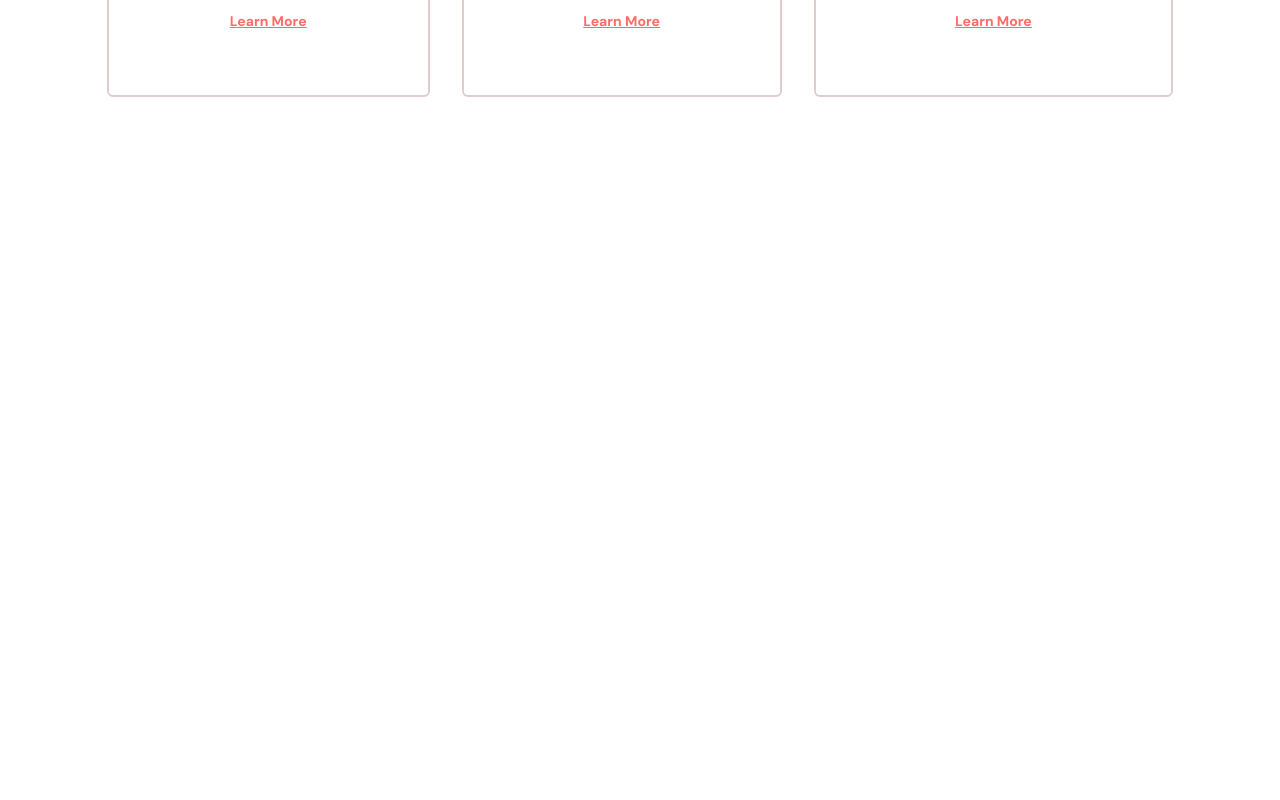
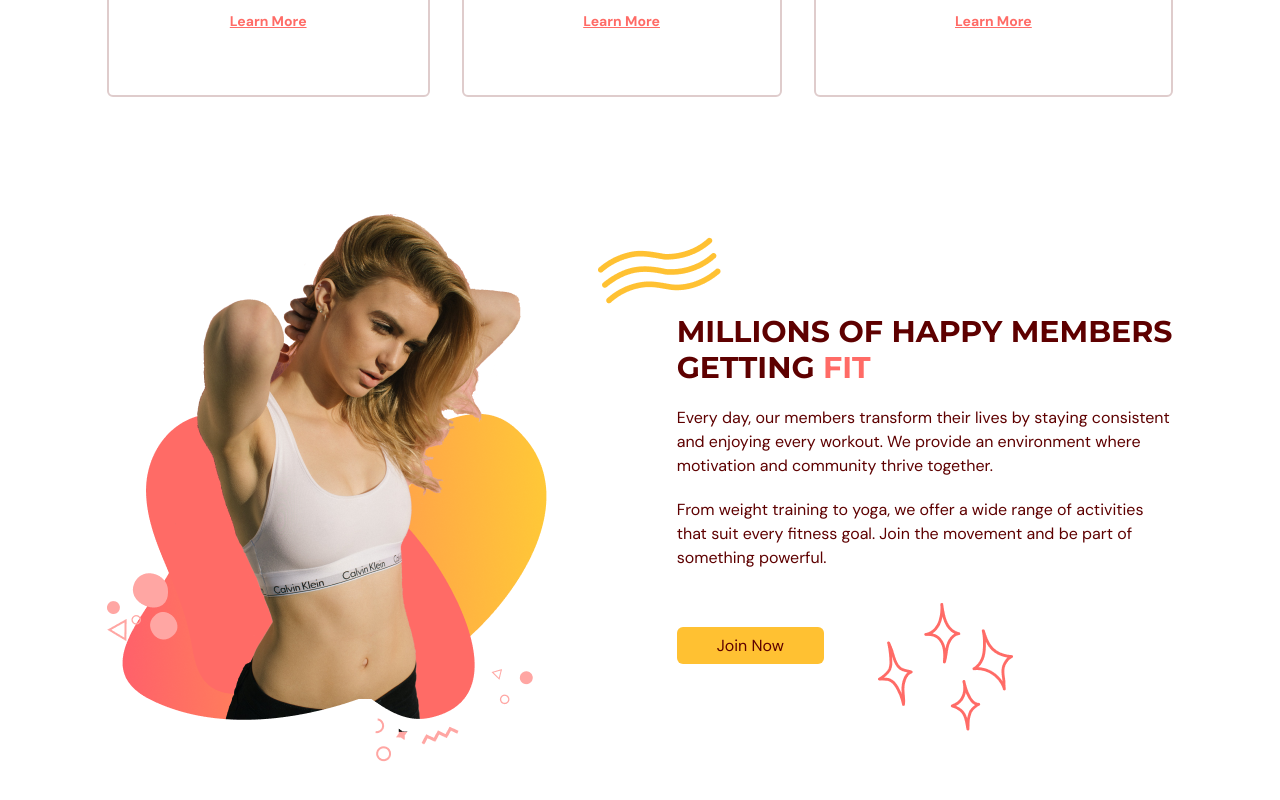
Before and after one commit to haninalimi/GymSite, a React (Vite) app: page / in a window 1280 px wide. Shown: the part 1303-2103 px from the top of the page. Before the commit the page ends 1600 px from the top, so only its background shows below. Built offline with nearby package versions, Linux system fonts and the light colour scheme.

Commit message:
ajoter dans la section benefits description et graphics

```diff
--- a/src/scenes/benefits/Benefit.tsx
+++ b/src/scenes/benefits/Benefit.tsx
@@ -1,8 +1,16 @@
 import { SelectedPage } from "@/shared/types";
+import { motion, scale } from "framer-motion";
 import React, { type JSX } from 'react'
 import AnchorLink from 'react-anchor-link-smooth-scroll';
 
-
+const childVariant ={
+    hidden:{
+        opacity:0, scale: 0.9
+    },
+    visible :{
+        opacity: 1, scale:1
+    }
+}
 
 type Props = {
     icon: JSX.Element;
@@ -14,7 +22,9 @@ type Props = {
 
 const Benefit = ({icon , title , description , setSelectedPage}: Props) => {
   return (
-    <div className='mt-5 rounded-md border-2 border-gray-100 px-5 py-16 text-center'>
+    <motion.div
+    variants={childVariant}
+    className='mt-5 rounded-md border-2 border-gray-100 px-5 py-16 text-center'>
         <div className='mb-4 flex justify-center'>
             <div className='rounded-full border-2 border-gray-100 bg-primary-100 p-4'>
                     {icon}
@@ -30,7 +40,7 @@ const Benefit = ({icon , title , description , setSelectedPage}: Props) => {
 
         </AnchorLink>
 
-    </div>
+    </motion.div>
   )
 }
 export default Benefit
--- a/src/scenes/benefits/index.tsx
+++ b/src/scenes/benefits/index.tsx
@@ -1,14 +1,15 @@
 import HText from "@/shared/HText"
 import type { BenefitType } from "@/shared/types";
 import Benefit from "@/scenes/benefits/Benefit";
-
 import { SelectedPage } from "@/shared/types";
+import BenefitsPageGraphic from "@/assets/BenefitsPageGraphic.png"
 import {
      HomeModernIcon ,
      UserGroupIcon,
      AcademicCapIcon} from "@heroicons/react/24/solid"
 import { motion } from "framer-motion"
 import { section } from "framer-motion/client"
+import ActionButton from "@/shared/ActionButton";
 
 
 const benefits : Array <BenefitType>= [
@@ -33,6 +34,13 @@ const benefits : Array <BenefitType>= [
 
 ];
 
+const container={
+    hidden :{},
+    visible:{
+        transition :{ staggerChildren : 0.2}
+    }
+}
+
 type Props = {
     setSelectedPage : (value: SelectedPage)=> void
 
@@ -49,18 +57,31 @@ const Benefits = ({setSelectedPage}: Props) => {
 
 
                 {/* HEADER */}
-                <div className="md:my-5 md:w-3/5">
+                <motion.div className="md:my-5 md:w-3/5"
+                initial="hidden"
+            whileInView="visible"
+            viewport={{once:true ,amount: 0.5}}
+            transition={{delay:0.2,duration:0.5}}
+            variants={{hidden : { opacity : 0, x:-50},
+            visible:{opacity: 1, x:0}
+            }}
+                >
                     <h1 className="basis-3/5 font-montserrar text-3xl font-bold"></h1>
                     <HText>MORE THAN JUST GYM .</HText>
                     <p className="my-5 text-sm">
                          Our gym is not just a place to work out — it's a supportive community where people come together to grow stronger, both physically and mentally. With state-of-the-art equipment, expert coaches, and motivating group classes, we help you achieve your fitness goals while having fun. Whether you're a beginner or a pro, you're welcome here.
 
                     </p>
-                </div>
+                </motion.div>
 
 
                 {/* BENEFITS */}
-                <div className="md:flex items-center justify-between gap-8 md:flex">
+                <motion.div className="md:flex items-center justify-between gap-8 md:flex"
+                initial="hidden"
+                whileInView="visible"
+                viewport={{once: true, amount: 0.5}}
+                variants={container}
+                >
                     {benefits.map((benefit: BenefitType)=> (
                         <Benefit
                         key={benefit.title}
@@ -70,9 +91,77 @@ const Benefits = ({setSelectedPage}: Props) => {
                         setSelectedPage={setSelectedPage}
                         />
                     ))}
-                </div>
+                </motion.div>
+
+                    {/*  GRAPHICS AND DESCRIPTION */}
+                    <div className="mt-16 items-center justify-between gap-20 md:mt-28 md:flex">
+                        { /*GRAPHICS */}
+                        <img
+                        className="mx-auto"
+                        alt="benefifits-page-graphic"
+                        src={BenefitsPageGraphic}
+                         />
+
+                        { /* DESCRIPTION  */}
+                        <div>
+                            { /*  TITLE */}
+                            <div className="relative">
+                                <div className="before:absolute before:-top-20 before:-left-20 before:z-[1] before:content-abstractwaves">
+                                    <motion.div
+                                    initial="hidden"
+                                    whileInView="visible"
+                                    viewport={{once:true ,amount: 0.5}}
+                                    transition={{duration:0.5}}
+                                    variants={{hidden : { opacity : 0, x:50},
+                                    visible:{opacity: 1, x:0}
+                                    }}>
+                                        <HText>
+                                            MILLIONS OF HAPPY MEMBERS GETTING {" "}
+                                            <span className="text-primary-500">FIT </span>
+                                        </HText>
+                                    </motion.div>
+
+                                </div>
+
+                            </div>
 
 
+
+                            { /*  DESCRIPT */}
+                            <motion.div
+                            initial="hidden"
+                            whileInView="visible"
+                            viewport={{once:true ,amount: 0.5}}
+                            transition={{delay:0.2,duration:0.5}}
+                            variants={{hidden : { opacity : 0, x:-50},
+                            visible:{opacity: 1, x:0}
+                            }}>
+                                <p className="my-5">
+                                      Every day, our members transform their lives by staying consistent and enjoying every workout. We provide an environment where motivation and community thrive together.
+
+                                </p>
+                                <p className="mb-5">
+                                      From weight training to yoga, we offer a wide range of activities that suit every fitness goal. Join the movement and be part of something powerful.
+
+                                </p>
+
+                            </motion.div>
+
+
+                            { /*  BUTTON*/}
+                            <div className="relative mt-16">
+                                <div className="before:absolute before:-bottom-20 before:right-40 before:z-[-1] before:content-sparkles">
+                                    <ActionButton setSelectedPage={setSelectedPage}>
+
+                                        Join Now
+                                    </ActionButton>
+
+                                </div>
+
+                            </div>
+
+                        </div>
+                    </div>
         </motion.div>
 
 
```
